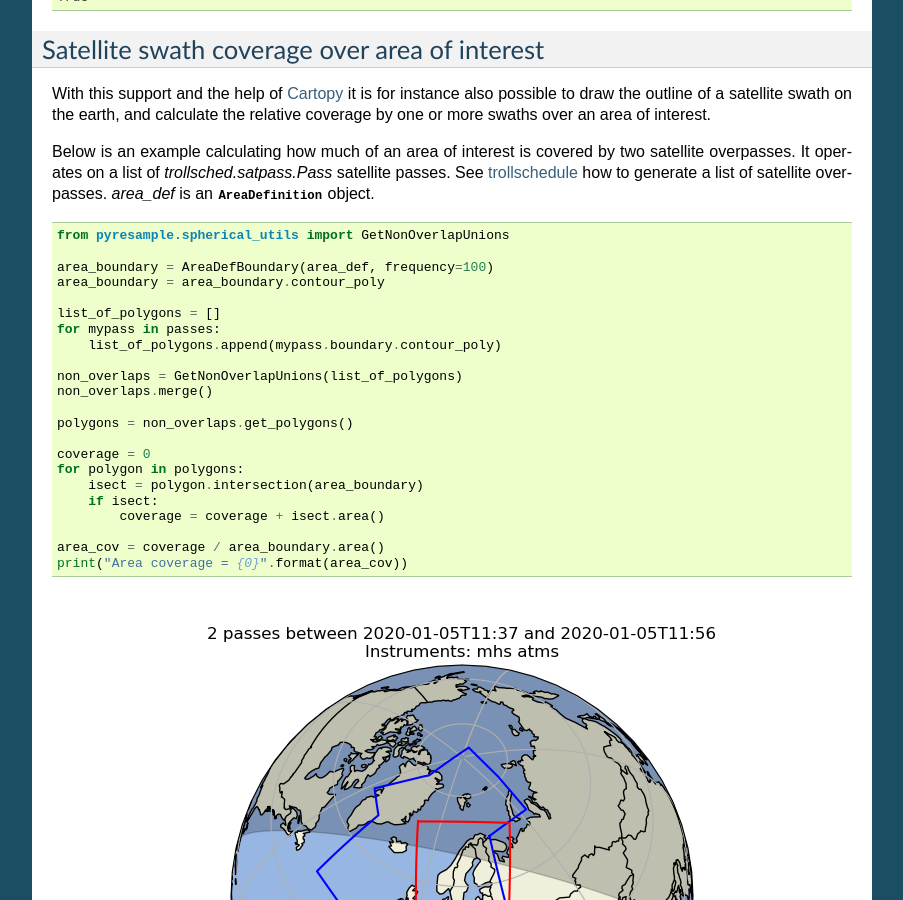
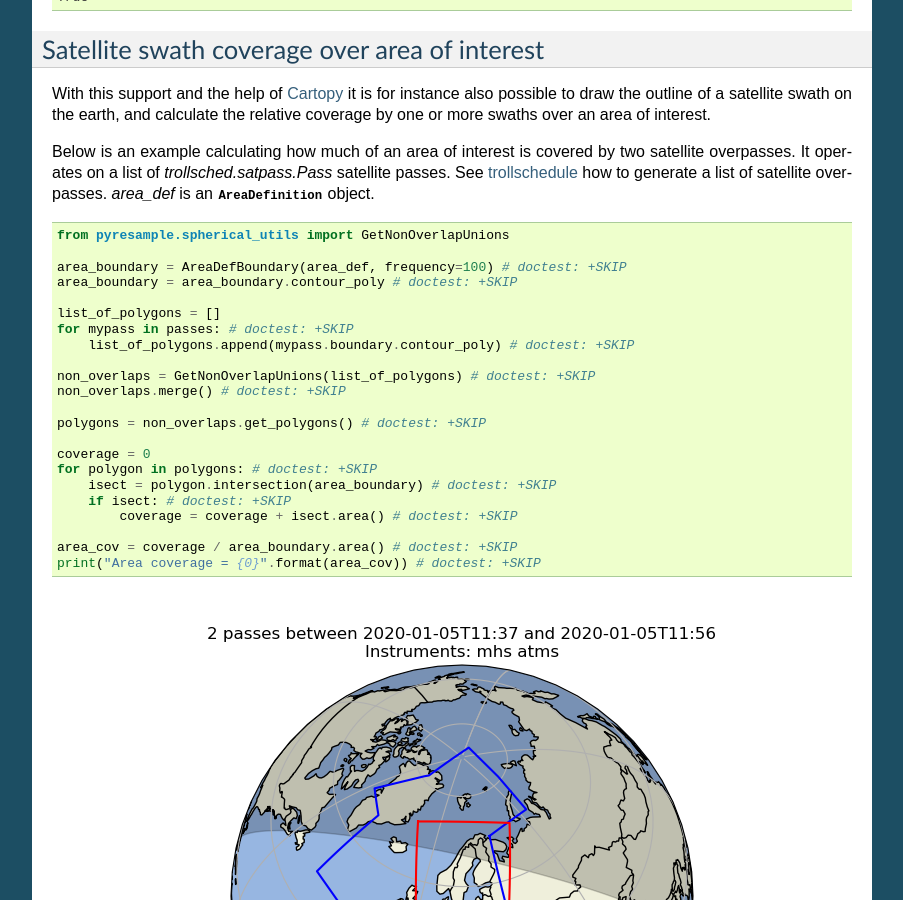
Before and after one commit to pytroll/pyresample, a Sphinx documentation site: the page built from docs/source/spherical_geometry.rst, in a window 1280 px wide and 900 px high, scrolled down 838 px. Shown: the whole window, without its empty margins (198-1101 px from the left). Built offline with Sphinx 7.4.7, drawn with Linux system fonts in a browser that asks for light colours; the version number could not be read and is left out.

Commit message:
Skip testing the example code
Signed-off-by: Adam.Dybbroe <a000680@c21856.ad.smhi.se>

```diff
--- a/docs/source/spherical_geometry.rst
+++ b/docs/source/spherical_geometry.rst
@@ -73,26 +73,26 @@ satellite passes. See trollschedule_ how to generate a list of satellite overpas
 
    from pyresample.spherical_utils import GetNonOverlapUnions
 
-   area_boundary = AreaDefBoundary(area_def, frequency=100)
-   area_boundary = area_boundary.contour_poly
+   area_boundary = AreaDefBoundary(area_def, frequency=100) # doctest: +SKIP
+   area_boundary = area_boundary.contour_poly # doctest: +SKIP
 
    list_of_polygons = []
-   for mypass in passes:
-       list_of_polygons.append(mypass.boundary.contour_poly)
+   for mypass in passes: # doctest: +SKIP
+       list_of_polygons.append(mypass.boundary.contour_poly) # doctest: +SKIP
 
-   non_overlaps = GetNonOverlapUnions(list_of_polygons)
-   non_overlaps.merge()
+   non_overlaps = GetNonOverlapUnions(list_of_polygons) # doctest: +SKIP
+   non_overlaps.merge() # doctest: +SKIP
 
-   polygons = non_overlaps.get_polygons()
+   polygons = non_overlaps.get_polygons() # doctest: +SKIP
 
    coverage = 0
-   for polygon in polygons:
-       isect = polygon.intersection(area_boundary)
-       if isect:
-           coverage = coverage + isect.area()
+   for polygon in polygons: # doctest: +SKIP
+       isect = polygon.intersection(area_boundary) # doctest: +SKIP
+       if isect: # doctest: +SKIP
+           coverage = coverage + isect.area() # doctest: +SKIP
 
-   area_cov = coverage / area_boundary.area()
-   print("Area coverage = {0}".format(area_cov))
+   area_cov = coverage / area_boundary.area() # doctest: +SKIP
+   print("Area coverage = {0}".format(area_cov)) # doctest: +SKIP
 
 
 .. image:: _static/images/2_passes_between_202001051137_and_202001051156.png
```
